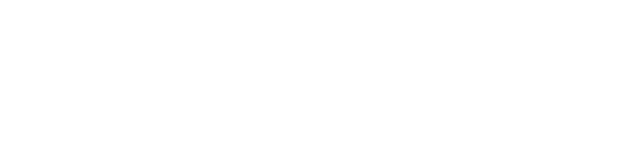
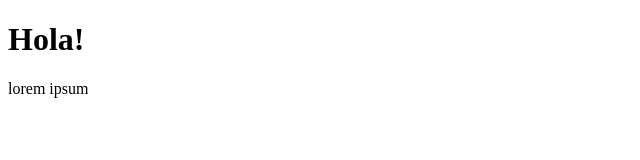
Before and after one commit to Arleny-Reyes/prueba, a plain HTML site: page index.html in a window 1280 px wide. Shown: the whole page, without its empty margins (0-640 px from the left). Drawn offline with Linux system fonts and the light colour scheme.

Commit message:
prueba de subir archivos

```diff
--- a/index.html
+++ b/index.html
@@ -6,6 +6,9 @@
     <title> hola </title>
 </head>
 <body>
+
+    <h1> Hola!</h1>
+    <p> lorem ipsum</p>
     <script src="prueba.js"> </script>
 </body>
 </html>
```
